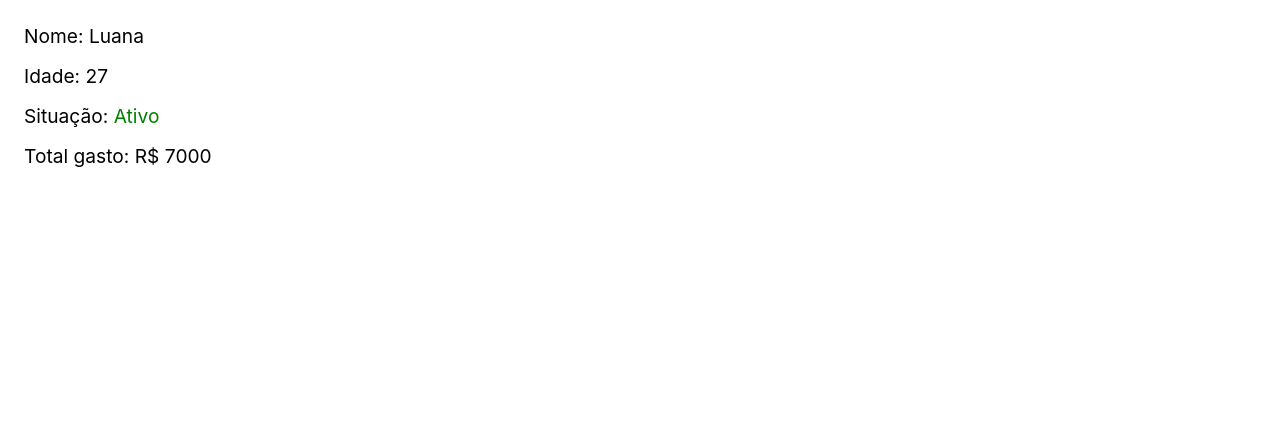
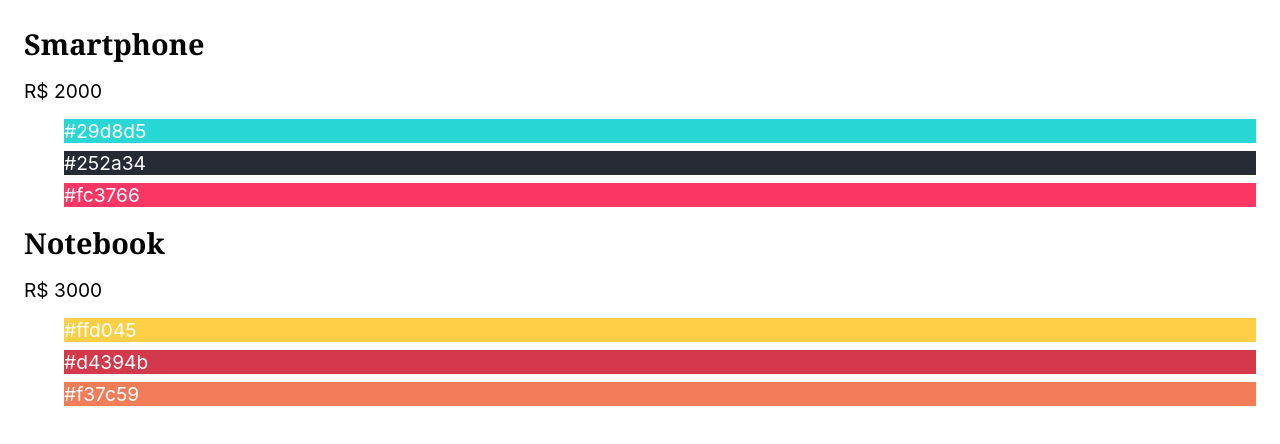
Before and after one commit to lucasleitedosreis/studying-react, a React (Vite) app: page / in a window 1280 px wide. Shown: the top 444 px of the page. Built offline with nearby package versions, Linux system fonts and the light colour scheme.

Commit message:
feat: Exercício 2 de Arrays com React

```diff
--- a/src/App.jsx
+++ b/src/App.jsx
@@ -1,51 +1,12 @@
 import React from "react";
-// Mostre os dados da aplicação, como apresentado no vídeo
-// Não utilize CSS externo, use o style para mudar as cores
-// Se a situação estiver ativa pinte de verde, inativa vermelho
-// Se o gasto for maior que 10000 mostre uma mensagem
-const luana = {
-  cliente: "Luana",
-  idade: 27,
-  compras: [
-    { nome: "Notebook", preco: "R$ 2500" },
-    { nome: "Geladeira", preco: "R$ 3000" },
-    { nome: "Smartphone", preco: "R$ 1500" },
-  ],
-  ativa: true,
-};
-
-const mario = {
-  cliente: "Mario",
-  idade: 31,
-  compras: [
-    { nome: "Notebook", preco: "R$ 2500" },
-    { nome: "Geladeira", preco: "R$ 3000" },
-    { nome: "Smartphone", preco: "R$ 1500" },
-    { nome: "Guitarra", preco: "R$ 3500" },
-  ],
-  ativa: false,
-};
-const dados = luana;
-
-const total = dados.compras
-  .map((compra) => {
-    return Number(compra.preco.replace("R$ ", ""));
-  })
-  .reduce((a, b) => a + b);
+// import Exercicios01Jsx from "./assets/exercicios/Exercicios01Jsx";
+import Exercicios02Arrays from "./assets/exercicios/Exercicios02Arrays";
 
 function App() {
   return (
     <>
-      <p>Nome: {dados.cliente}</p>
-      <p>Idade: {dados.idade}</p>
-      <p>
-        Situação:{" "}
-        <span style={{ color: dados.ativa ? "green" : "red" }}>
-          {dados.ativa ? "Ativo" : "Inativa"}{" "}
-        </span>
-      </p>
-      <p>Total gasto: R$ {total}</p>
-      {total > 10000 && <p>Você está gastando muito.</p>}
+      {/* <Exercicios01Jsx /> */}
+      <Exercicios02Arrays />
     </>
   );
 }
--- /dev/null
+++ b/src/assets/exercicios/Exercicios01Jsx.jsx
@@ -0,0 +1,50 @@
+import React from "react";
+// Mostre os dados da aplicação, como apresentado no vídeo
+// Não utilize CSS externo, use o style para mudar as cores
+// Se a situação estiver ativa pinte de verde, inativa vermelho
+// Se o gasto for maior que 10000 mostre uma mensagem
+const luana = {
+  cliente: "Luana",
+  idade: 27,
+  compras: [
+    { nome: "Notebook", preco: "R$ 2500" },
+    { nome: "Geladeira", preco: "R$ 3000" },
+    { nome: "Smartphone", preco: "R$ 1500" },
+  ],
+  ativa: true,
+};
+
+const mario = {
+  cliente: "Mario",
+  idade: 31,
+  compras: [
+    { nome: "Notebook", preco: "R$ 2500" },
+    { nome: "Geladeira", preco: "R$ 3000" },
+    { nome: "Smartphone", preco: "R$ 1500" },
+    { nome: "Guitarra", preco: "R$ 3500" },
+  ],
+  ativa: false,
+};
+const dados = luana;
+
+const total = dados.compras
+  .map((compra) => {
+    return Number(compra.preco.replace("R$ ", ""));
+  })
+  .reduce((a, b) => a + b);
+export default function Exercicios01Jsx() {
+  return (
+    <>
+      <p>Nome: {dados.cliente}</p>
+      <p>Idade: {dados.idade}</p>
+      <p>
+        Situação:{" "}
+        <span style={{ color: dados.ativa ? "green" : "red" }}>
+          {dados.ativa ? "Ativo" : "Inativa"}{" "}
+        </span>
+      </p>
+      <p>Total gasto: R$ {total}</p>
+      {total > 10000 && <p>Você está gastando muito.</p>}
+    </>
+  );
+}
--- /dev/null
+++ b/src/assets/exercicios/Exercicios02Arrays.jsx
@@ -0,0 +1,46 @@
+import React from "react";
+// Organize os produtos como mostrado no vídeo
+// Mostre apenas produtos que forem mais caros que R$ 1500
+const produtos = [
+  {
+    id: 1,
+    nome: "Smartphone",
+    preco: "R$ 2000",
+    cores: ["#29d8d5", "#252a34", "#fc3766"],
+  },
+  {
+    id: 2,
+    nome: "Notebook",
+    preco: "R$ 3000",
+    cores: ["#ffd045", "#d4394b", "#f37c59"],
+  },
+  {
+    id: 3,
+    nome: "Tablet",
+    preco: "R$ 1500",
+    cores: ["#365069", "#47c1c8", "#f95786"],
+  },
+];
+export default function Exercicios02Arrays() {
+  const dados = produtos.filter(
+    ({ preco }) => Number(preco.replace("R$ ", "")) > 1500
+  );
+  console.log(dados);
+  return (
+    <section>
+      {dados.map(({ nome, cores, id, preco }) => (
+        <div key={id}>
+          <h1>{nome}</h1>
+          <p>{preco}</p>
+          <ul>
+            {cores.map((cor) => (
+              <li key={cor} style={{ backgroundColor: cor, color: "white" }}>
+                {cor}
+              </li>
+            ))}
+          </ul>
+        </div>
+      ))}{" "}
+    </section>
+  );
+}
```
